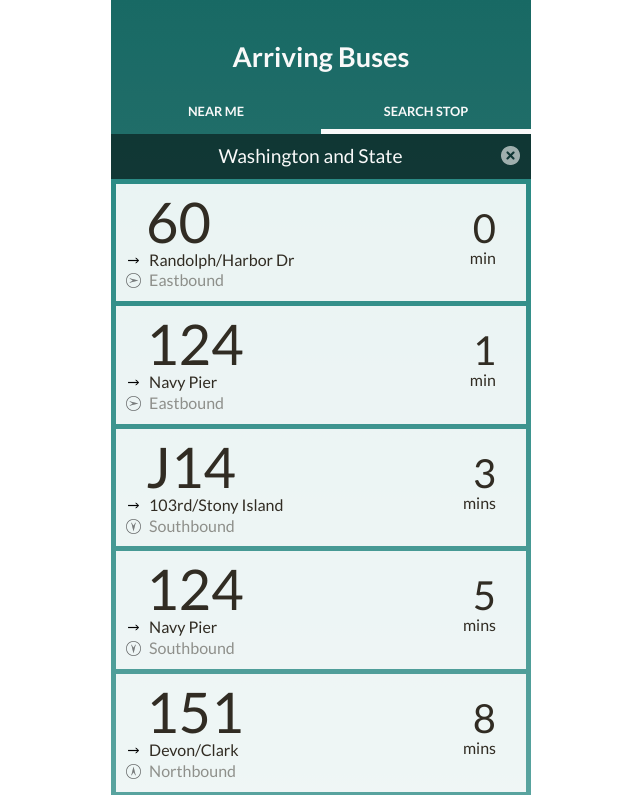
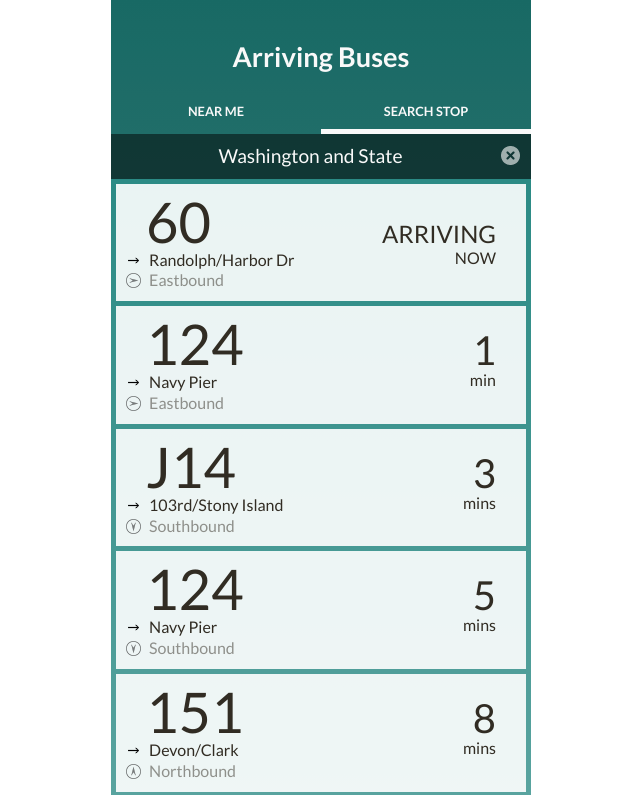
Before and after one commit to lindeluhuang/bloc-funds-assignments, a plain HTML site: page busybus/index.html in a window 1280 px wide. Shown: the top 795 px of the page, without its empty margins (319-959 px from the left). Drawn offline with Linux system fonts and the light colour scheme.

Commit message:
Frontend Challenge: Added arriving now text

```diff
--- a/busybus/css/style.css
+++ b/busybus/css/style.css
@@ -140,6 +140,10 @@ transform:rotate(90deg);
   padding-right: 30px;
 }
 
+.arriving {
+  font-size: 1.5em;
+}
+
 .standard-icon-div {
   width: 30px;
   text-align: right;
--- a/busybus/index.html
+++ b/busybus/index.html
@@ -39,8 +39,8 @@
         <div class="bus-line-container">
           <div class="line-number-div block">
             <p>60</p>
-          </div><div class="time-number-div block">
-            <p>0</p>
+          </div><div class="time-number-div block arriving">
+            <p>ARRIVING</p>
           </div>
           <div class="standard-icon-div block">
             <img src="images/arrow-icon.png" alt="arrow-icon">
@@ -49,7 +49,7 @@
             <p>Randolph/Harbor Dr</p>
           </div>
           <div class="mins-div block right-div">
-            <p>min</p>
+            <p>NOW</p>
           </div>
           <div class="standard-icon-div block">
             <img class="east" src="images/compass-icon.png" alt="arrow-icon">
```
